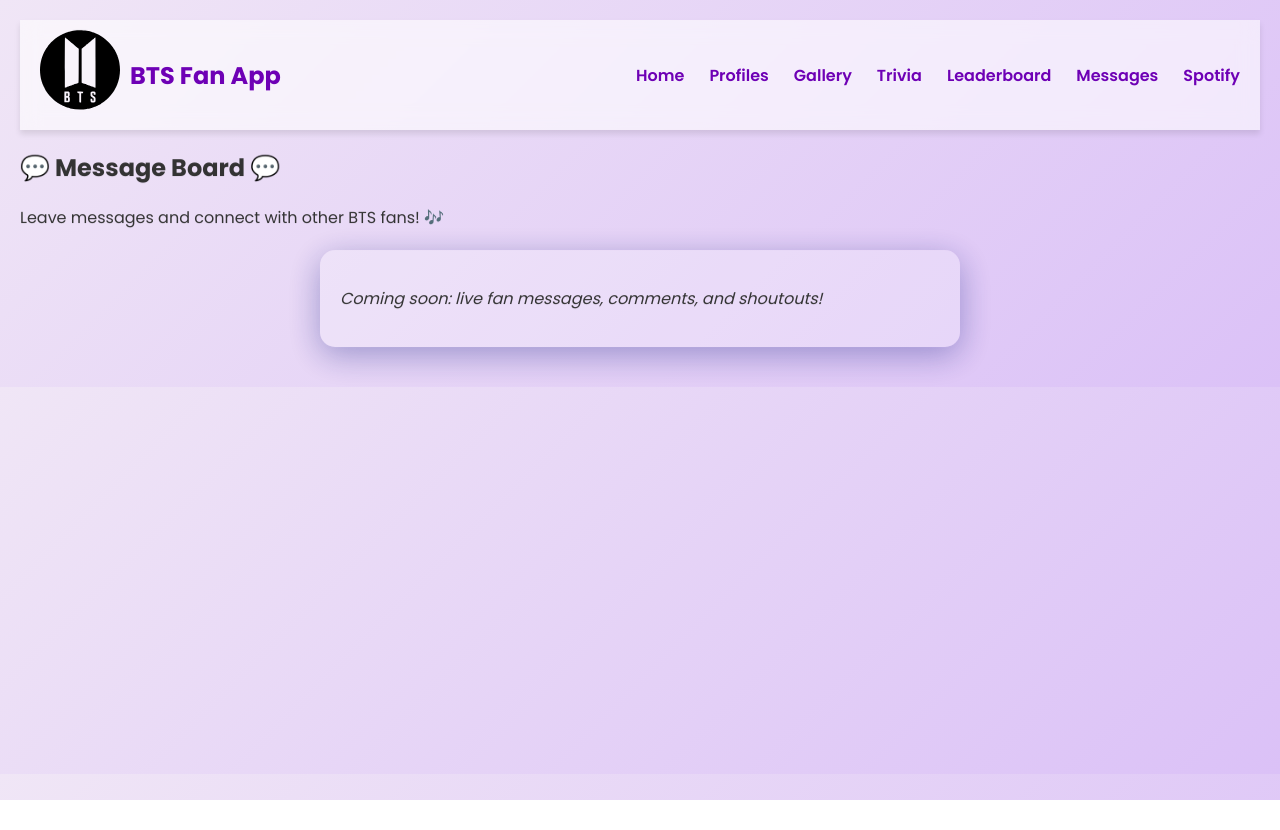
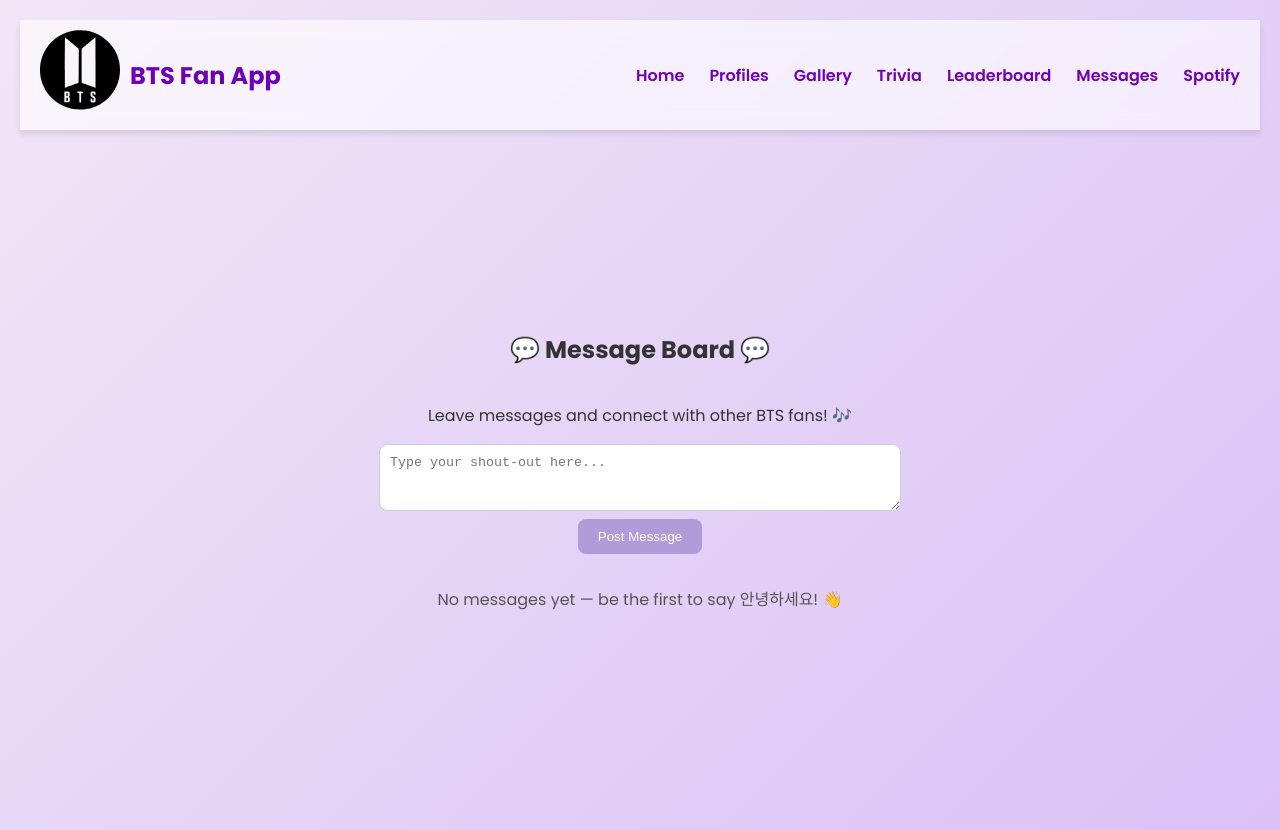
Before and after one commit to teysha-d/bts-app, a React (Create React App) app: page /message-board in a window 1280 px wide. Before the commit the page ends 800 px from the top, so only its background shows below. Built offline with nearby package versions, Linux system fonts and the light colour scheme.

Commit message:
Updated message board file.

```diff
--- a/src/components/Pages/MessageBoard.js
+++ b/src/components/Pages/MessageBoard.js
@@ -1,11 +1,34 @@
-import React from "react";
+import React, { useState, useEffect } from "react";
 import { motion } from "framer-motion";
 import { pageVariants, pageTransition } from "../../animations/pageTransitions";
 
 export default function MessageBoard() {
+  // load from localStorage or start with empty array
+  const [messages, setMessages] = useState(() => {
+    try {
+      return JSON.parse(localStorage.getItem("btsMessages")) || [];
+    } catch {
+      return [];
+    }
+  });
+  const [input, setInput] = useState("");
+
+  // persist every time messages change
+  useEffect(() => {
+    localStorage.setItem("btsMessages", JSON.stringify(messages));
+  }, [messages]);
+
+  function handleSubmit(e) {
+    e.preventDefault();
+    if (!input.trim()) return;
+    // prepend newest on top
+    setMessages([{ text: input.trim(), timestamp: Date.now() }, ...messages]);
+    setInput("");
+  }
+
   return (
     <motion.div
-      className="message-board"
+      className="page-container"
       variants={pageVariants}
       initial="initial"
       animate="in"
@@ -13,12 +36,92 @@ export default function MessageBoard() {
       transition={pageTransition}
     >
       <h2>💬 Message Board 💬</h2>
-      <p>Leave messages and connect with other BTS fans! 🎶</p>
-      <div className="message-card">
-        <p>
-          <em>Coming soon: live fan messages, comments, and shoutouts!</em>
+      <p style={{ marginBottom: "1rem" }}>
+        Leave messages and connect with other BTS fans! 🎶
+      </p>
+
+      {/* submission form */}
+      <form
+        onSubmit={handleSubmit}
+        style={{
+          display: "flex",
+          flexDirection: "column",
+          alignItems: "center",
+          gap: "0.5rem",
+          width: "100%",
+          maxWidth: 500,
+        }}
+      >
+        <textarea
+          value={input}
+          onChange={(e) => setInput(e.target.value)}
+          placeholder="Type your shout-out here..."
+          rows={3}
+          style={{
+            width: "100%",
+            padding: "10px",
+            borderRadius: "8px",
+            border: "1px solid #ccc",
+            resize: "vertical",
+          }}
+        />
+        <button
+          type="submit"
+          style={{
+            padding: "10px 20px",
+            backgroundColor: "#b19cd9",
+            color: "white",
+            border: "none",
+            borderRadius: "8px",
+            cursor: "pointer",
+          }}
+        >
+          Post Message
+        </button>
+      </form>
+
+      {/* live messages */}
+      {messages.length > 0 ? (
+        <ul
+          style={{
+            listStyle: "none",
+            padding: 0,
+            marginTop: "2rem",
+            width: "100%",
+            maxWidth: 500,
+          }}
+        >
+          {messages.map((msg, i) => (
+            <li
+              key={msg.timestamp + i}
+              style={{
+                background: "rgba(255,255,255,0.25)",
+                backdropFilter: "blur(8px)",
+                borderRadius: "12px",
+                padding: "12px 16px",
+                marginBottom: "1rem",
+                textAlign: "left",
+              }}
+            >
+              <div style={{ fontStyle: "italic" }}>{msg.text}</div>
+              <div
+                style={{
+                  fontSize: "0.8rem",
+                  textAlign: "right",
+                  marginTop: "8px",
+                  color: "#666",
+                }}
+              >
+                {new Date(msg.timestamp).toLocaleString()}
+              </div>
+            </li>
+          ))}
+        </ul>
+      ) : (
+        <p style={{ marginTop: "2rem", color: "#555" }}>
+          No messages yet — be the first to say 안녕하세요! 👋
         </p>
-      </div>
+      )}
     </motion.div>
   );
 }
```
